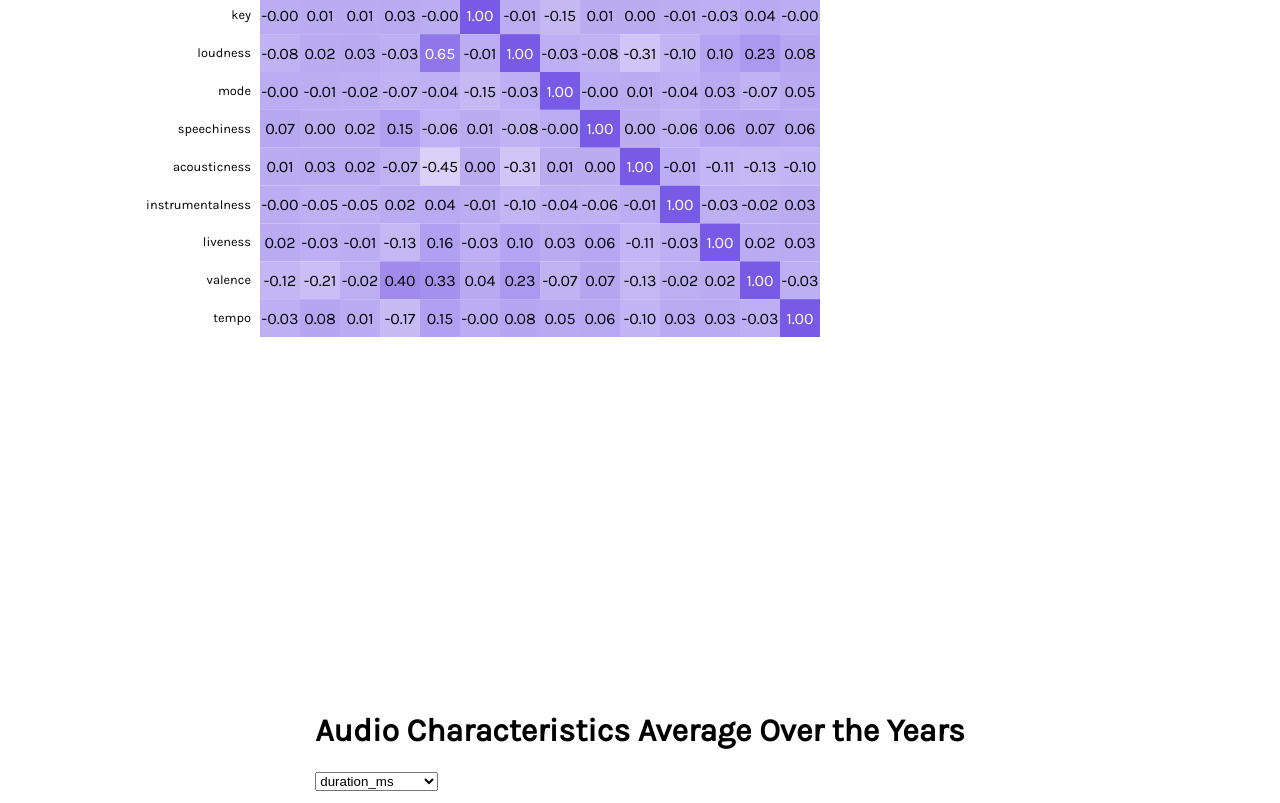
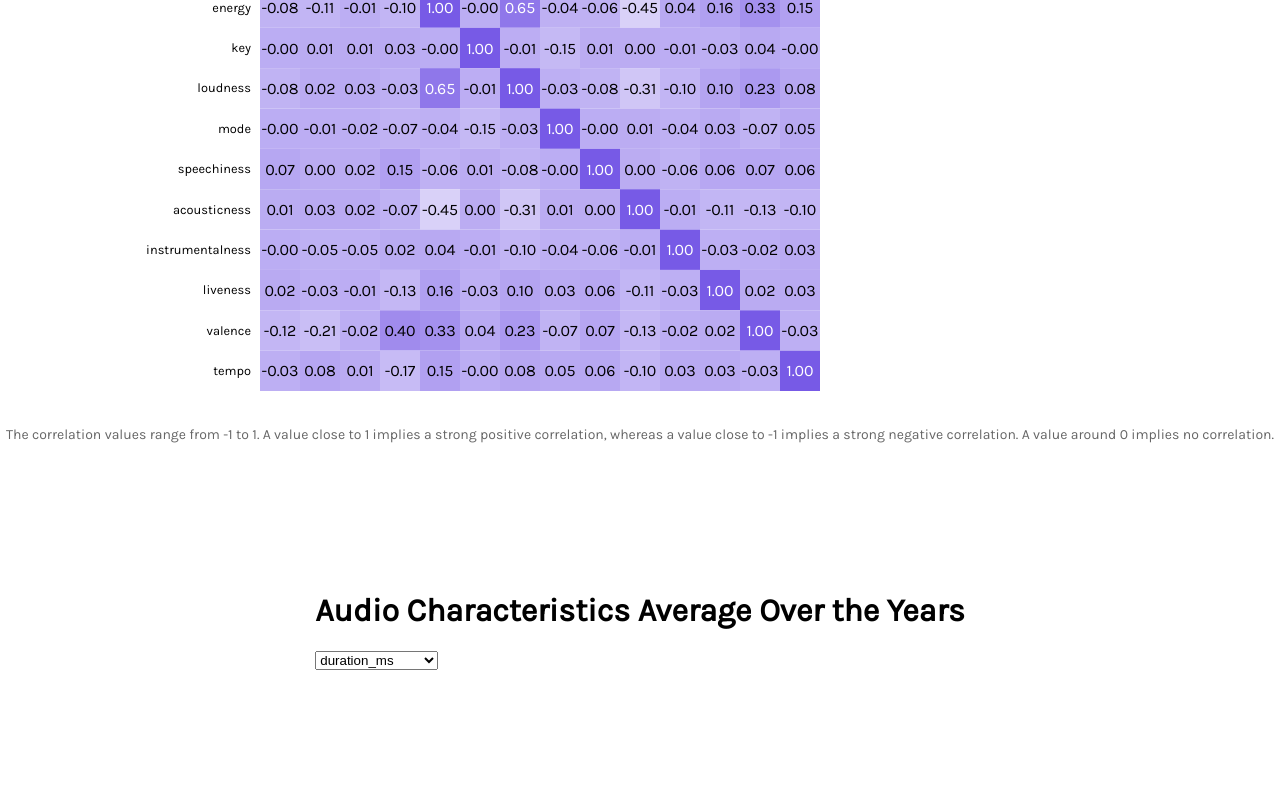
Before and after one commit to abbieespejo/soundscape, a React (Create React App) app: page / in a window 1280 px wide. Shown: the part 3725-4528 px from the top of the page. After the commit the page ends 4407 px from the top, so only its background shows below. Built offline with nearby package versions, Linux system fonts and the light colour scheme.

Commit message:
Fixed display of CorrelationHeatmap

```diff
--- a/src/components/CorrelationHeatmap.css
+++ b/src/components/CorrelationHeatmap.css
@@ -11,3 +11,34 @@
     -moz-osx-font-smoothing: grayscale;
     font-size: 0.8em;
 }
+
+.heatmap-container {
+    display: flex;
+    flex-direction: column;
+    align-items: center;
+    text-align: center;
+    margin-top: 20px; /* Adjust as needed for spacing */
+  }
+
+  .title {
+    margin-bottom: 20px; /* Adjust as needed for spacing */
+  }
+
+  .svg-container {
+    display: flex;
+    justify-content: center;
+    width: 100%; /* May adjust this to control the width of the SVG on the screen */
+  }
+
+  .map-description {
+    text-align: center;
+    margin-top: 20px;
+    margin-bottom: 8em;
+  }
+
+  .map-description p {
+    margin: 0;
+    font-size: 14px;
+    color: #666; /* Or any color you prefer */
+    /* any additional styles you want to add */
+  }
--- a/src/components/CorrelationHeatmap.js
+++ b/src/components/CorrelationHeatmap.js
@@ -52,7 +52,7 @@ const CorrelationHeatmap = () => {
 
   const svgRef = useRef();
   const svg = d3.select(svgRef.current);
-    const tooltip = d3.select(tooltipRef.current);
+  const tooltip = d3.select(tooltipRef.current);
 
   useEffect(() => {
     const svg = d3.select(svgRef.current);
@@ -78,7 +78,7 @@ const CorrelationHeatmap = () => {
       .attr("stop-color", "#ffffff");
 
     // Define the margins with enough space for axis labels
-    const margin = { top: 120, right: 20, bottom: 50, left: 120 }; // Increased top margin
+    const margin = { top: 120, right: 20, bottom: 15, left: 120 }; // Increased top margin
     const width = 700 - margin.left - margin.right;
     const height = 700 - margin.top - margin.bottom;
 
@@ -200,10 +200,15 @@ const CorrelationHeatmap = () => {
 
 
   return (
-    <div>
-      <h1>Correlation heatmap</h1>
-      {/* Implement your D3.js Plotting code here */}
-      <svg ref={svgRef} width={1000} height={1000}></svg>
+    <div className="heatmap-container">
+      <h1 className="title">Song Characteristics Correlation Heatmap</h1>
+      <div className="svg-container">
+        <svg ref={svgRef} width={1000} height={700}></svg>
+      </div>
+      <div className="map-description">
+        <p>The correlation values range from -1 to 1. A value close to 1 implies a strong positive correlation,
+        whereas a value close to -1 implies a strong negative correlation. A value around 0 implies no correlation.</p>
+      </div>
       <div ref={tooltipRef} className="tooltip" style={{ opacity: 0 }}></div>
     </div>
   );
```
